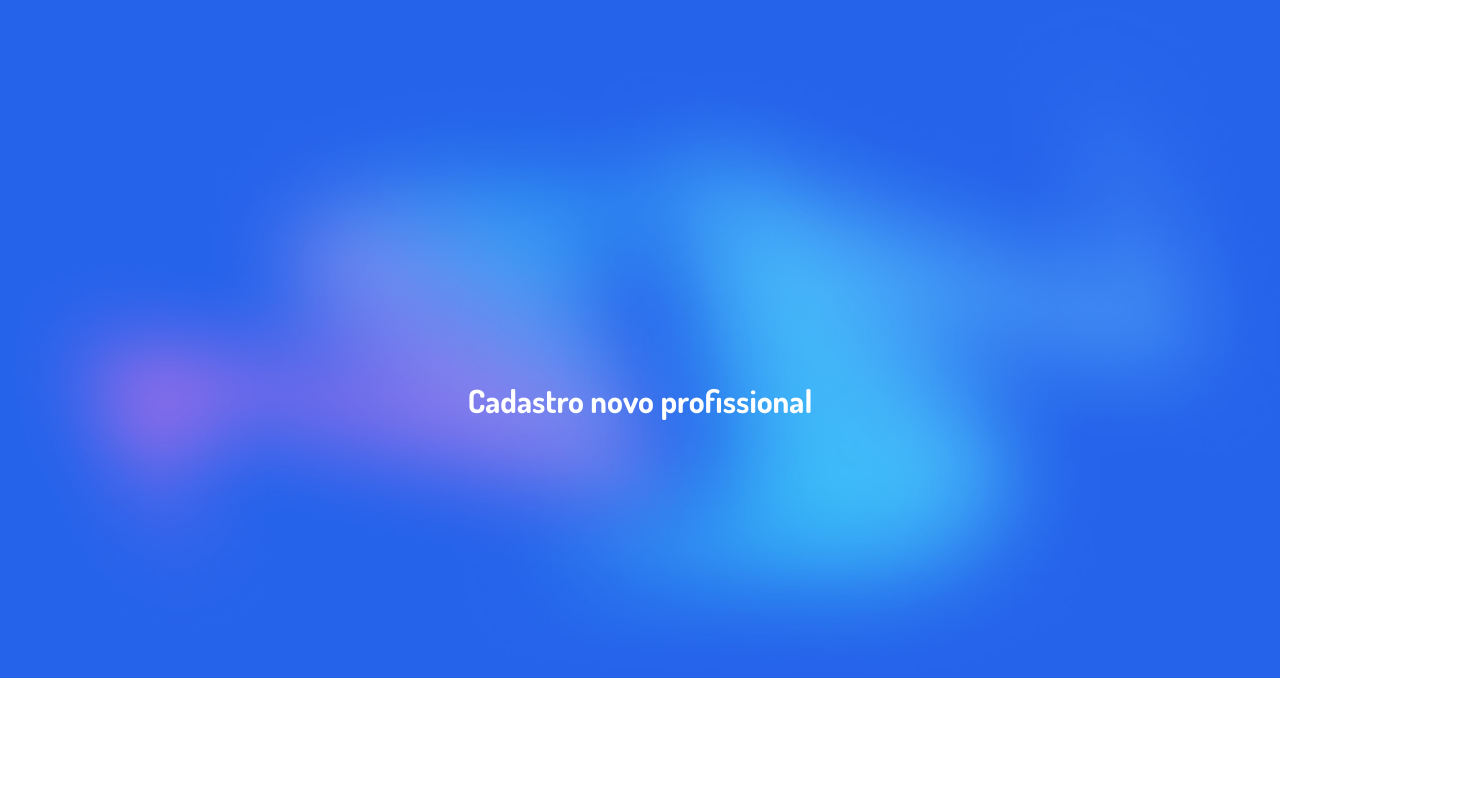
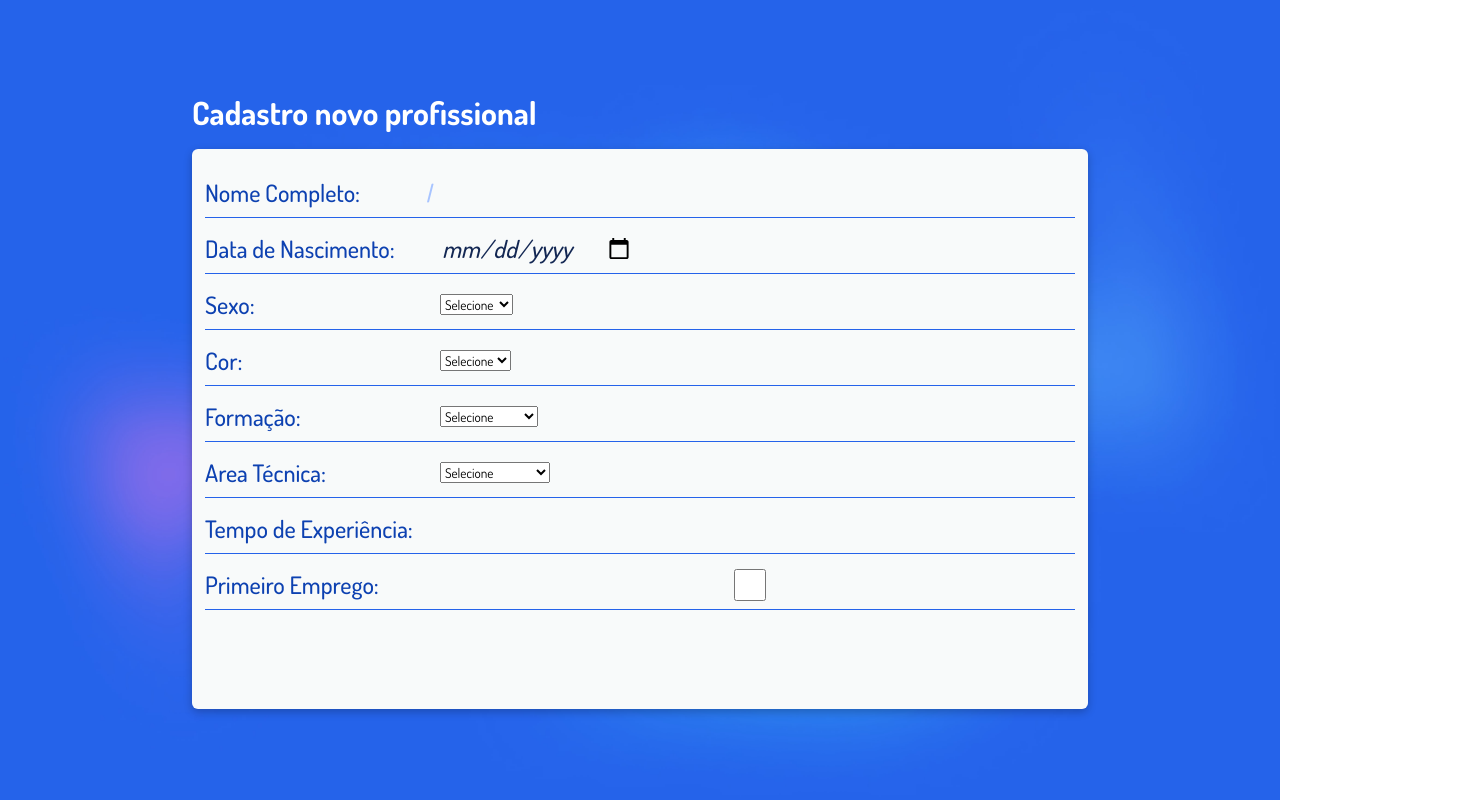
Before and after one commit to Eduardo-R-Machado/ProfessionalsCCS, a plain HTML site: page cadaster.html in a window 1280 px wide. Shown: the whole page, 1472 px wide, since content can reach past the window. Drawn offline with Linux system fonts and the light colour scheme.

Commit message:
Terminando cadastros

```diff
--- a/cadaster.html
+++ b/cadaster.html
@@ -10,7 +10,76 @@
 <body>
     <img src="assets/bg-app.jpg" class="img-bg" alt="">
     <main class="cadastroProfissional">
-        <h1>Cadastro novo profissional</h1>
+        <div class="wrpText">
+            <h1>Cadastro novo profissional</h1>
+        </div>
+        <div class="box-cadaster">
+            <form class="register" action="">
+                 <div class="form-field">
+                    <label for="nome">Nome Completo:</label>
+                    <input type="text" name="nome" id="nome" placeholder="|">
+                 </div>
+
+                 <div class="form-field wrp-data-nascimento">
+                    <label for="data-nascimento">Data de Nascimento:</label>
+                    <input type="date" name="data-nascimento" id="data-nascimento" placeholder="Ex: 01/01/2000">
+                </div>
+
+                <div class="form-field wrp-sexo">
+                    <label for="sexo">Sexo:</label>
+                    <select name="sexo" id="sexo">
+                        <option selected value="">Selecione</option>
+                        <option value="Masculino">Masculino</option>
+                        <option value="Feminino">Feminino</option>
+                        <option value="Outro">Outros</option>
+                    </select>
+                </div>
+
+                <div class="form-field wrp-cor">
+                    <label for="cor">Cor:</label>
+                    <select name="cor" id="cor">
+                        <option selected value="">Selecione</option>
+                        <option value="Masculino">Branco</option>
+                        <option value="Feminino">Preto</option>
+                        <option value="Outro">Amarelo</option>
+                        <option value="Outro">Pardo</option>
+                        <option value="Outro">Indígena</option>
+                    </select>
+                </div>
+
+                <div class="form-field wrp-formacao">
+                    <label for="formacao">Formação:</label>
+                    <select name="formacao" id="formacao">
+                        <option selected value="">Selecione</option>
+                        <option value="Formado">Formado</option>
+                        <option value="Formando">Formando</option>
+                        <option value="Semformacao">Sem Formação</option>
+                    </select>
+                </div>
+
+                <div class="form-field wrp-area">
+                    <label for="area">Area Técnica:</label>
+                    <select name="area" id="area">
+                        <option selected value="">Selecione</option>
+                        <option value="Devs">Desenvolvimento</option>
+                        <option value="Imprensa">Imprensa</option>
+                        <option value="Socialmedia">Social Media</option>
+                        <option value="Marketing">Marketing</option>
+                        <option value="Design">Designer</option>
+                        <option value="Audiovisual">AudioVisual</option>
+                        <option value="Secretario">Secretário</option>
+                    </select>
+                </div>
+                <div class="form-field wrp-experiencia">
+                    <label for="experiencia">Tempo de Experiência:</label>
+                    <input type="number" name="experiencia" id="experiencia">
+                </div>
+                <div class="form-field wrp-experiente">
+                    <label for="experiente">Primeiro Emprego:</label>
+                    <input type="checkbox" name="" id="">
+                </div>
+            </form>
+        </div>
     </main>
 </body>
 </html>
--- a/styles.css
+++ b/styles.css
@@ -11,6 +11,7 @@ body{
 
 .img-bg{
     width: 100%;
+    height: 100vh;
     position: relative;
     z-index: 1;
 }
@@ -29,7 +30,7 @@ main{
 .card-login{
     width: 37%;
     height: 77%;
-    background: rgb(249, 249, 249);
+    background: rgb(248, 250, 250);;
     border-radius: 12px;
     box-shadow: rgba(0, 0, 0, 0.24) 0px 3px 8px;
     margin: 4%;
@@ -116,11 +117,68 @@ form .wrp-btn button:hover{
 }
 
 
+.box-cadaster{
+    width: 70%;
+    height: 70%;
+    background-color: rgb(248, 250, 250);
+    border-radius: 6px;
+    box-shadow: rgba(0, 0, 0, 0.24) 0px 3px 8px;
+}
+
 .cadastroProfissional{
     display: flex;
+    flex-direction: column;
     align-items: center;
     justify-content: center;
 }
 .cadastroProfissional h1{
     color: #fff;
 }
+
+.cadastroProfissional .wrpText{
+    width: 100%;
+    display: flex;
+    height: auto;
+    margin-left:30%;
+    margin-bottom: 1rem;
+    align-items: flex-start;
+    justify-content: flex-start;
+}
+
+.register{
+    display: flex;
+    align-content: center;
+    justify-content: center;
+    flex-direction: column;
+    padding: 13px;
+}
+
+.register .form-field{
+    display: flex;
+    align-items: center;
+    justify-content: left;
+    border-bottom: 1px solid  #2563ea;
+    width: 100%;
+    margin-top: 7px;
+    height: 3rem;
+}
+
+.register label{
+    width: 27%;
+    font-size: 1.5rem;
+    font-weight: 500;
+    color:  #0d41b1;
+}
+
+.form-field input{
+    border: none;
+    color:  #132753;
+}
+
+.form-field input[type=date]{
+    max-width: 12rem;
+}
+
+.form-field input:focus{
+    border: none;
+}
```
